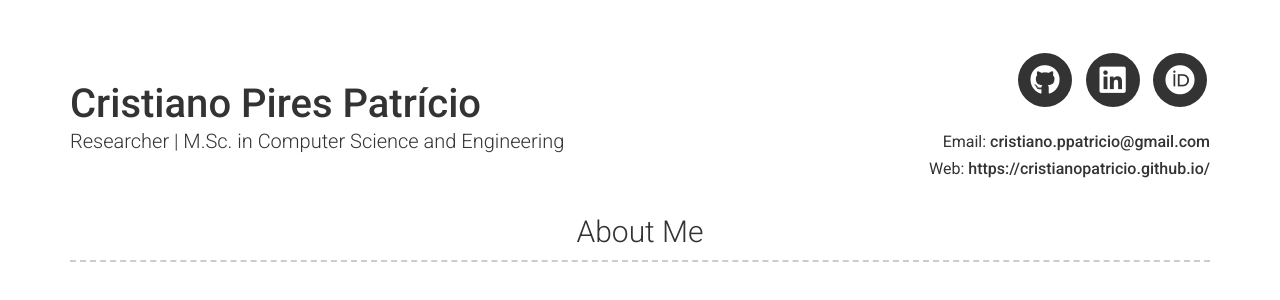
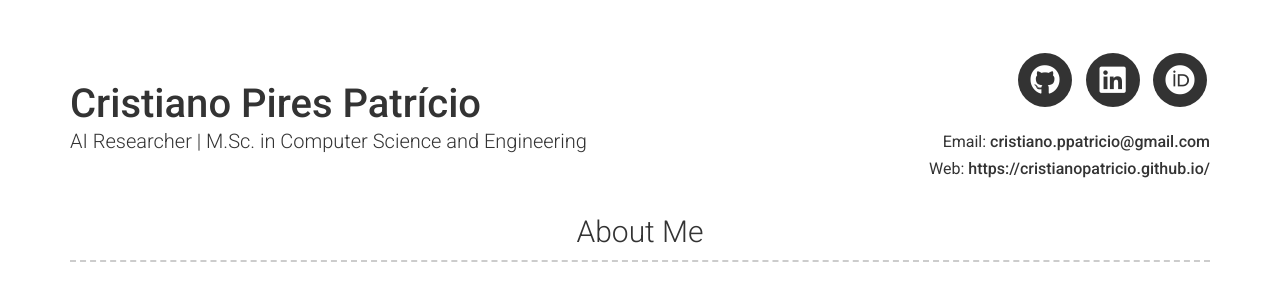
Before and after one commit to CristianoPatricio/cristianopatricio.github.io, a Jekyll site: the page built from index.md, in a window 1280 px wide. Shown: the top 300 px of the page. Built offline with Jekyll 4.4.1, drawn with Linux system fonts in a browser that asks for light colours; nearby versions of some CDN libraries; grey boxes are pictures that could not be loaded.

```diff
--- a/_config.yml
+++ b/_config.yml
@@ -4,7 +4,7 @@ repository: Git repository where your resume will be hosted, only required if yo
 
 # Personal info
 name: Cristiano Pires Patrício
-title: Researcher | M.Sc. in Computer Science and Engineering
+title: AI Researcher | M.Sc. in Computer Science and Engineering
 email: cristiano.ppatricio@gmail.com
 website: https://cristianopatricio.github.io/
 
```
